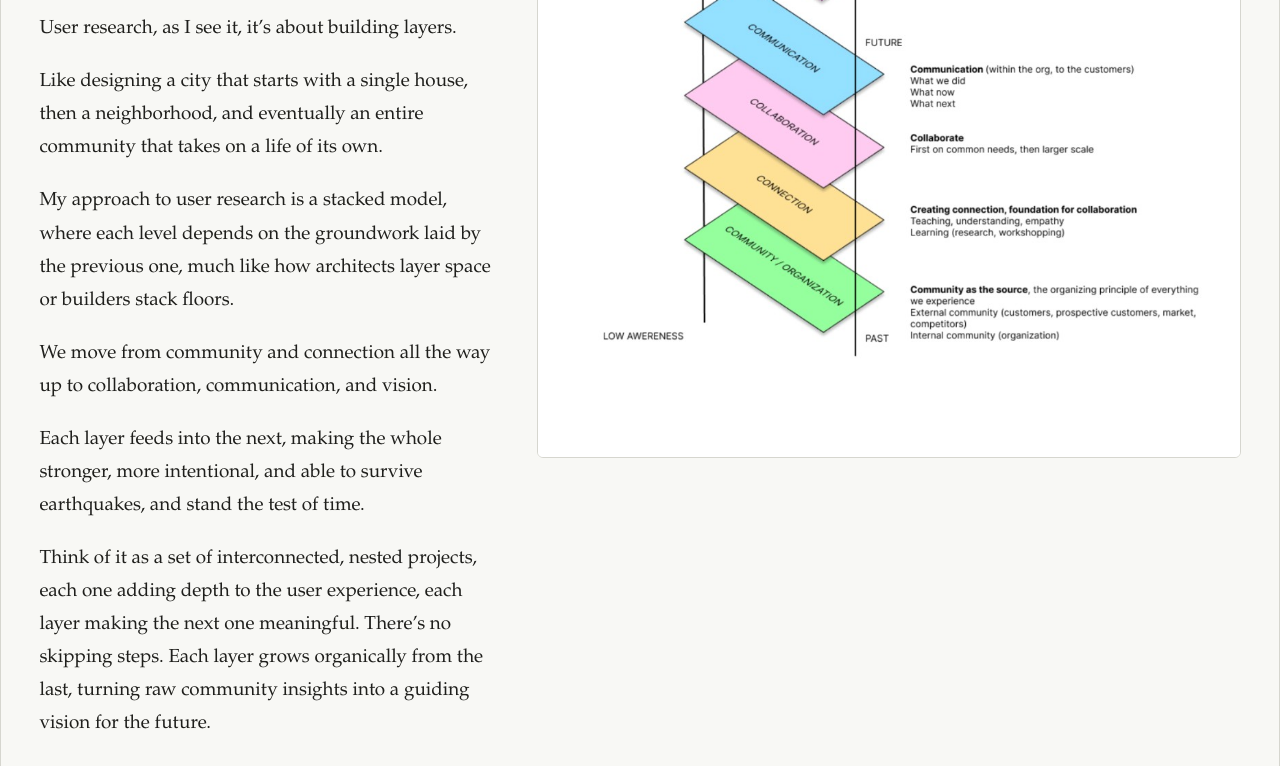
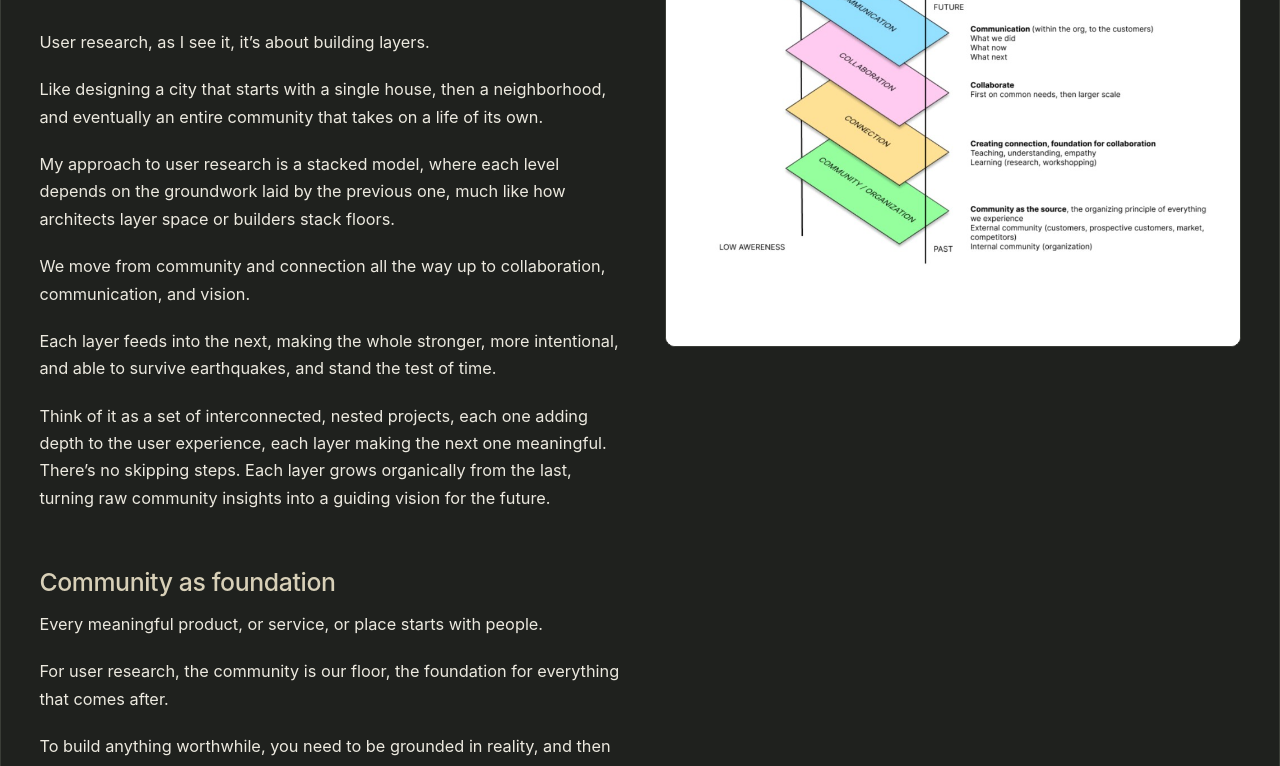
Before and after one commit to pianetanaif/ondular, a plain HTML site: page index.html in a window 1280 px wide. Shown: the part 284-1050 px from the top of the page. Drawn offline with Linux system fonts and the light colour scheme.

Commit message:
Refine thesis page with medulla-inspired visual style
Made-with: Cursor

```diff
--- a/index.html
+++ b/index.html
@@ -7,22 +7,23 @@
   <link rel="icon" href="/favicon.ico">
   <style>
     :root {
-      --color-page: #ededea;
-      --color-surface: #f8f8f5;
-      --color-text: #1f1f1c;
-      --color-muted: #5d5d58;
-      --color-rule: #d6d6cf;
+      --color-page: #171816;
+      --color-surface: #1f211e;
+      --color-text: #ece9df;
+      --color-muted: #b9b5a8;
+      --color-rule: #3a3d37;
+      --color-accent: #d8d0b8;
       --space-1: 0.5rem;
       --space-2: 0.875rem;
       --space-3: 1.25rem;
       --space-4: 2rem;
-      --space-5: 3rem;
-      --radius: 12px;
+      --space-5: 3.5rem;
+      --radius: 16px;
       --font-serif: "Source Serif 4", "Iowan Old Style", "Palatino Linotype", Palatino, Georgia, serif;
-      --font-sans: Inter, "Helvetica Neue", Helvetica, Arial, sans-serif;
-      --text-body: clamp(1.05rem, 1.5vw, 1.18rem);
-      --text-h1: clamp(2rem, 4vw, 3.1rem);
-      --text-h2: clamp(1.25rem, 2vw, 1.55rem);
+      --font-sans: "Avenir Next", Avenir, Inter, "Helvetica Neue", Helvetica, Arial, sans-serif;
+      --text-body: clamp(1.02rem, 1.15vw, 1.18rem);
+      --text-h1: clamp(2.35rem, 5vw, 4.6rem);
+      --text-h2: clamp(1.2rem, 2vw, 1.55rem);
     }
 
     * { box-sizing: border-box; }
@@ -31,9 +32,9 @@
       margin: 0;
       background: var(--color-page);
       color: var(--color-text);
-      font-family: var(--font-serif);
+      font-family: var(--font-sans);
       font-size: var(--text-body);
-      line-height: 1.75;
+      line-height: 1.68;
       text-rendering: optimizeLegibility;
       -webkit-font-smoothing: antialiased;
     }
@@ -42,14 +43,14 @@
       max-width: 96rem;
       margin: var(--space-5) auto;
       background: var(--color-surface);
-      padding: clamp(1.2rem, 3vw, 2.5rem);
+      padding: clamp(1.4rem, 3vw, 3rem);
       border: 1px solid var(--color-rule);
       border-radius: var(--radius);
     }
 
     .layout {
       display: grid;
-      grid-template-columns: minmax(0, 1fr) 44rem;
+      grid-template-columns: minmax(0, 1fr) 36rem;
       gap: clamp(1.25rem, 3vw, 2.75rem);
       align-items: start;
     }
@@ -60,35 +61,41 @@
 
     .sidebar {
       position: sticky;
-      top: 1.5rem;
+      top: 2rem;
     }
 
     h1, h2 {
       margin: 0;
       line-height: 1.15;
-      letter-spacing: -0.02em;
+      letter-spacing: -0.015em;
       font-family: var(--font-sans);
+      font-weight: 500;
     }
 
     h1 {
       font-size: var(--text-h1);
-      margin-bottom: var(--space-1);
+      margin-bottom: var(--space-2);
+      max-width: 16ch;
     }
 
     h2 {
       font-size: var(--text-h2);
       margin-top: var(--space-5);
       margin-bottom: var(--space-2);
+      color: var(--color-accent);
     }
 
-    p { margin: 0 0 var(--space-3); }
+    p {
+      margin: 0 0 var(--space-3);
+      max-width: 66ch;
+    }
 
     .subtitle {
       color: var(--color-muted);
       font-family: var(--font-sans);
-      font-size: 0.98rem;
+      font-size: 0.9rem;
       text-transform: uppercase;
-      letter-spacing: 0.08em;
+      letter-spacing: 0.12em;
       margin-bottom: var(--space-4);
     }
 
@@ -104,14 +111,14 @@
       width: 100%;
       height: auto;
       display: block;
-      border-radius: 6px;
+      border-radius: 10px;
       border: 1px solid var(--color-rule);
       background: #fff;
     }
 
     .divider {
       color: var(--color-muted);
-      text-align: center;
+      text-align: left;
       letter-spacing: 0.2em;
       margin: var(--space-5) 0;
     }
```
